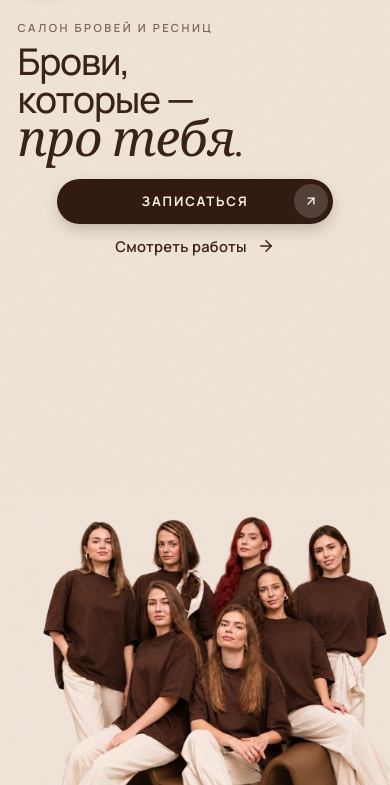
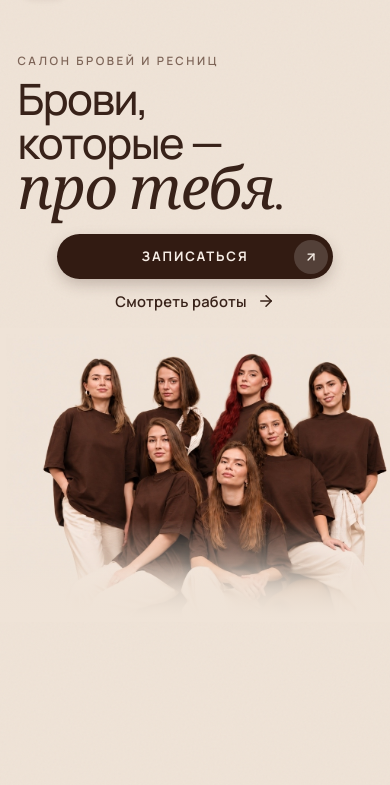
Before and after one commit to movsisiannartem-hash/Brezhnev, a plain HTML site: page index.html in a window 390 px wide. Shown: the part 59-844 px from the top of the page. Drawn offline with nearby package versions, Linux system fonts and the light colour scheme.

Commit message:
style(mobile): elevate header gap, compact photo gap, enlarge headline, and add smooth bottom photo fade

```diff
--- a/styles.css
+++ b/styles.css
@@ -1143,20 +1143,19 @@ input:focus-visible {
     min-height: 100dvh;
     display: flex;
     flex-direction: column;
-    justify-content: space-between;
-    padding-top: 70px;
-    padding-bottom: 0;
+    justify-content: flex-start;
+    padding-top: clamp(88px, 12vh, 102px);
+    padding-bottom: 2rem;
     overflow-x: hidden;
   }
 
   .hero-layout-wrapper {
     display: flex;
     flex-direction: column;
-    justify-content: space-between;
+    justify-content: flex-start;
     align-items: stretch;
-    flex: 1 1 auto;
     width: 100%;
-    height: 100%;
+    height: auto;
     padding-left: clamp(1.1rem, 4.5vw, 1.5rem);
     padding-right: clamp(1.1rem, 4.5vw, 1.5rem);
     box-sizing: border-box;
@@ -1167,39 +1166,39 @@ input:focus-visible {
     max-width: 100%;
     margin-top: 0;
     margin-bottom: 0;
-    padding-top: 0.25rem;
+    padding-top: 0.35rem;
     padding-bottom: 0;
     flex: 0 0 auto;
   }
 
   .hero-overline-wrapper {
-    margin-bottom: 0.45rem;
+    margin-bottom: 0.5rem;
   }
 
   .hero-overline-text {
-    font-size: 0.7rem;
+    font-size: 0.72rem;
     letter-spacing: 0.22em;
   }
 
   .hero-headline {
-    margin-bottom: 0.95rem;
+    margin-bottom: 1.15rem;
   }
 
   .headline-manrope {
-    font-size: clamp(2.3rem, 9.2vw, 3.1rem);
-    line-height: 0.96;
-    letter-spacing: -0.03em;
+    font-size: clamp(2.7rem, 10.8vw, 3.6rem);
+    line-height: 0.95;
+    letter-spacing: -0.035em;
     white-space: normal;
   }
 
   .headline-line-2 {
-    margin-top: 2px;
+    margin-top: 3px;
   }
 
   .headline-cormorant {
-    font-size: clamp(3.1rem, 12vw, 4.2rem);
-    line-height: 0.92;
-    letter-spacing: -0.02em;
+    font-size: clamp(3.7rem, 14.5vw, 4.9rem);
+    line-height: 0.88;
+    letter-spacing: -0.025em;
     margin-top: 1px;
     white-space: normal;
   }
@@ -1291,21 +1290,34 @@ input:focus-visible {
     max-height: none;
     display: flex;
     justify-content: center;
-    align-items: flex-end;
-    margin-top: auto;
+    align-items: flex-start;
+    margin-top: 0.85rem;
     margin-bottom: 0;
     padding: 0;
     flex: 0 0 auto;
   }
 
   .hero-photo-wrapper {
+    position: relative;
     width: 100%;
     height: auto;
     max-height: none;
     margin-bottom: 0;
     display: flex;
     justify-content: center;
-    align-items: flex-end;
+    align-items: flex-start;
+  }
+
+  .hero-photo-wrapper::after {
+    content: '';
+    position: absolute;
+    bottom: -1px;
+    left: 0;
+    right: 0;
+    height: clamp(60px, 14vw, 95px);
+    background: linear-gradient(to bottom, rgba(239, 227, 215, 0) 0%, rgba(239, 227, 215, 0.65) 45%, var(--color-bg) 100%);
+    pointer-events: none;
+    z-index: 2;
   }
 
   .hero-picture {
@@ -1314,7 +1326,7 @@ input:focus-visible {
     max-height: none;
     display: flex;
     justify-content: center;
-    align-items: flex-end;
+    align-items: flex-start;
   }
 
   .hero-team-photo {
@@ -1323,8 +1335,10 @@ input:focus-visible {
     height: auto;
     max-height: none;
     object-fit: contain;
-    object-position: center bottom;
+    object-position: center top;
     display: block;
+    -webkit-mask-image: linear-gradient(to bottom, black 65%, rgba(0, 0, 0, 0.4) 82%, transparent 100%);
+    mask-image: linear-gradient(to bottom, black 65%, rgba(0, 0, 0, 0.4) 82%, transparent 100%);
   }
 
   /* На мобильных скрываем бегущую строку для чистоты экрана */
```
